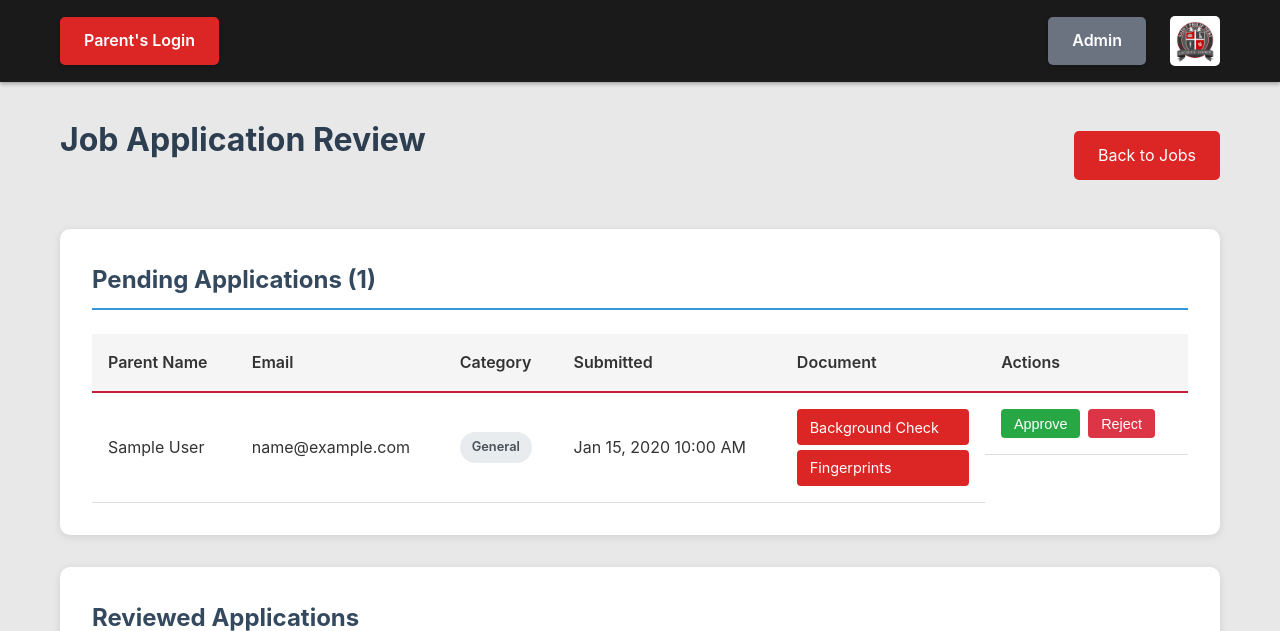
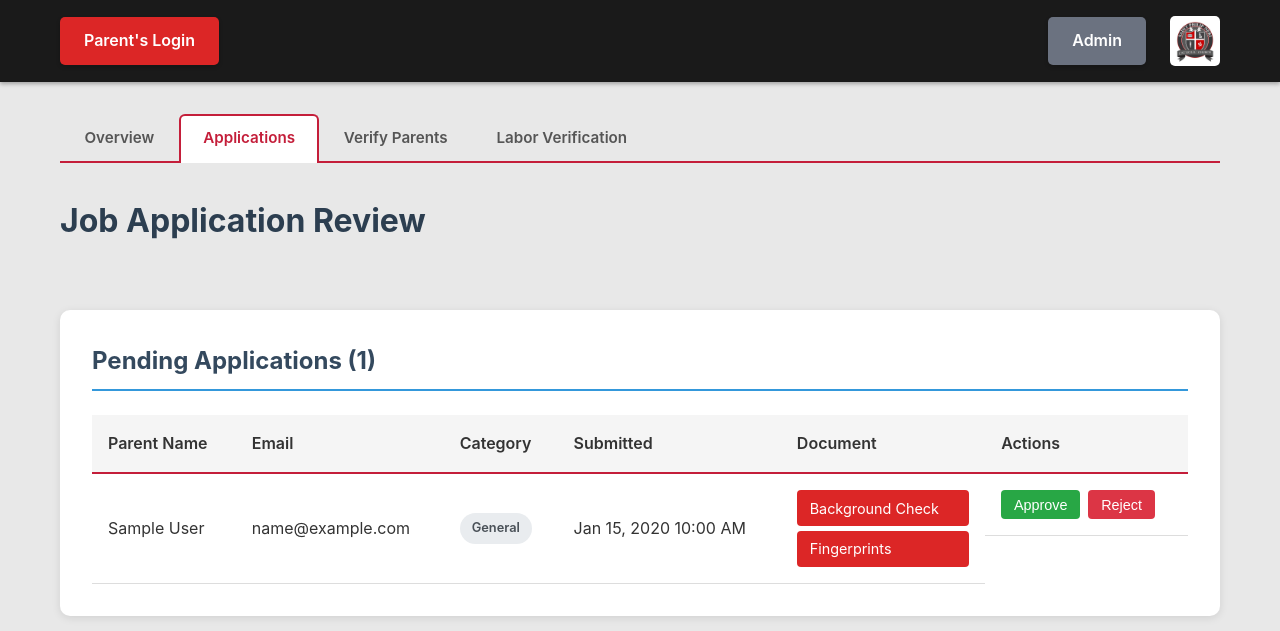
Before and after one commit to DrShuukaku/join-The-Club, a Flask app: template templates/admin_job_applications.html in a window 1280 px wide. Shown: the top 631 px of the page. Run offline with Flask 3, Linux system fonts and the light colour scheme; the template is opened without the code that fills it: values that come from a table or form of the project are taken from there, others are empty; tables that the repository leaves empty hold one stand-in row (values such as "Sample post"); parts of the project's set-up code (start-up, migrations or seed data) failed here and were passed over.

Commit message:
Combine administrative navigation links into a dashboard with tabbed sections
Create a new partial template `_admin_tabs.html` to manage tabbed navigation within the admin dashboard. Modify `base.html` to consolidate top-level admin links to "Dashboard," "Jobs," and "Service Hours." Integrate the new tab partial into `admin_dashboard.html`, `admin_job_applications.html`, `admin_parent_verification.html`, and `admin_labor_verification.html`, setting the active tab accordingly and removing redundant "Back to Jobs" links.

Replit-Commit-Author: Agent
Replit-Commit-Session-Id: 0e49a9bf-8137-4262-865b-17a9a27ee7d5
Replit-Commit-Checkpoint-Type: full_checkpoint
Replit-Commit-Event-Id: e827004c-67e3-4523-bee2-7392438f74e6
Replit-Commit-Screenshot-Url: https://storage.googleapis.com/screenshot-production-us-central1/170ed59e-fa0e-47b7-ac10-b644992f5b4f/0e49a9bf-8137-4262-865b-17a9a27ee7d5/HA3nuiF
Replit-Helium-Checkpoint-Created: true

```diff
--- /dev/null
+++ b/templates/_admin_tabs.html
@@ -0,0 +1,6 @@
+<nav class="parent-tabs admin-tabs">
+    <a href="{{ url_for('admin_dashboard') }}" class="parent-tab {% if active_admin_tab == 'overview' %}active{% endif %}">Overview</a>
+    <a href="{{ url_for('admin_job_applications') }}" class="parent-tab {% if active_admin_tab == 'applications' %}active{% endif %}">Applications</a>
+    <a href="{{ url_for('admin_parent_verification') }}" class="parent-tab {% if active_admin_tab == 'verify' %}active{% endif %}">Verify Parents</a>
+    <a href="{{ url_for('admin_labor_verification') }}" class="parent-tab {% if active_admin_tab == 'labor' %}active{% endif %}">Labor Verification</a>
+</nav>
--- a/templates/admin_dashboard.html
+++ b/templates/admin_dashboard.html
@@ -4,6 +4,8 @@
 
 {% block content %}
 <div class="container dashboard">
+    {% set active_admin_tab = 'overview' %}
+    {% include '_admin_tabs.html' %}
     <div class="admin-header">
         <h1>Admin Dashboard</h1>
         <div style="display: flex; gap: 1rem;">
--- a/templates/admin_job_applications.html
+++ b/templates/admin_job_applications.html
@@ -4,9 +4,10 @@
 
 {% block content %}
 <div class="container dashboard">
+    {% set active_admin_tab = 'applications' %}
+    {% include '_admin_tabs.html' %}
     <div class="admin-header">
         <h1>Job Application Review</h1>
-        <a href="{{ url_for('admin_jobs') }}" class="btn-primary">Back to Jobs</a>
     </div>
 
     <section class="dashboard-section">
--- a/templates/admin_labor_verification.html
+++ b/templates/admin_labor_verification.html
@@ -4,6 +4,8 @@
 
 {% block content %}
 <div class="container dashboard">
+    {% set active_admin_tab = 'labor' %}
+    {% include '_admin_tabs.html' %}
     <h1>Volunteer Labor Verification</h1>
 
     <section class="dashboard-section">
--- a/templates/admin_parent_verification.html
+++ b/templates/admin_parent_verification.html
@@ -4,9 +4,10 @@
 
 {% block content %}
 <div class="container dashboard">
+    {% set active_admin_tab = 'verify' %}
+    {% include '_admin_tabs.html' %}
     <div class="admin-header">
         <h1>Manage Parent Job Eligibility</h1>
-        <a href="{{ url_for('admin_jobs') }}" class="btn-primary">Back to Jobs</a>
     </div>
 
     <section class="dashboard-section">
--- a/templates/base.html
+++ b/templates/base.html
@@ -20,9 +20,6 @@
                         {% if current_user.is_admin %}
                             <a href="{{ url_for('admin_dashboard') }}">Dashboard</a>
                             <a href="{{ url_for('admin_jobs') }}">Jobs</a>
-                            <a href="{{ url_for('admin_job_applications') }}">Applications</a>
-                            <a href="{{ url_for('admin_parent_verification') }}">Verify Parents</a>
-                            <a href="{{ url_for('admin_labor_verification') }}">Labor Verification</a>
                             <a href="{{ url_for('admin_service_hours_dashboard') }}">Service Hours</a>
                         {% else %}
                             <a href="{{ url_for('parent_dashboard') }}">Dashboard</a>
```
